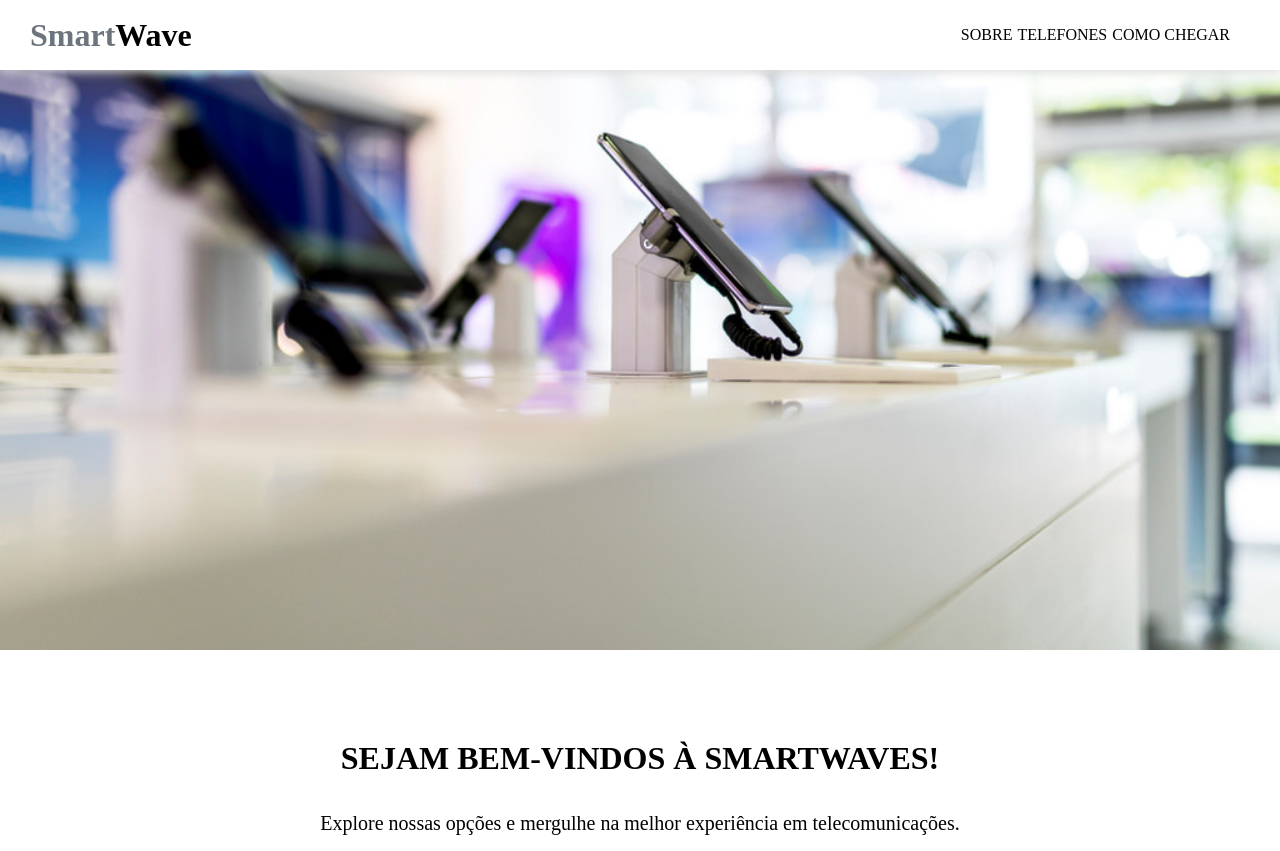
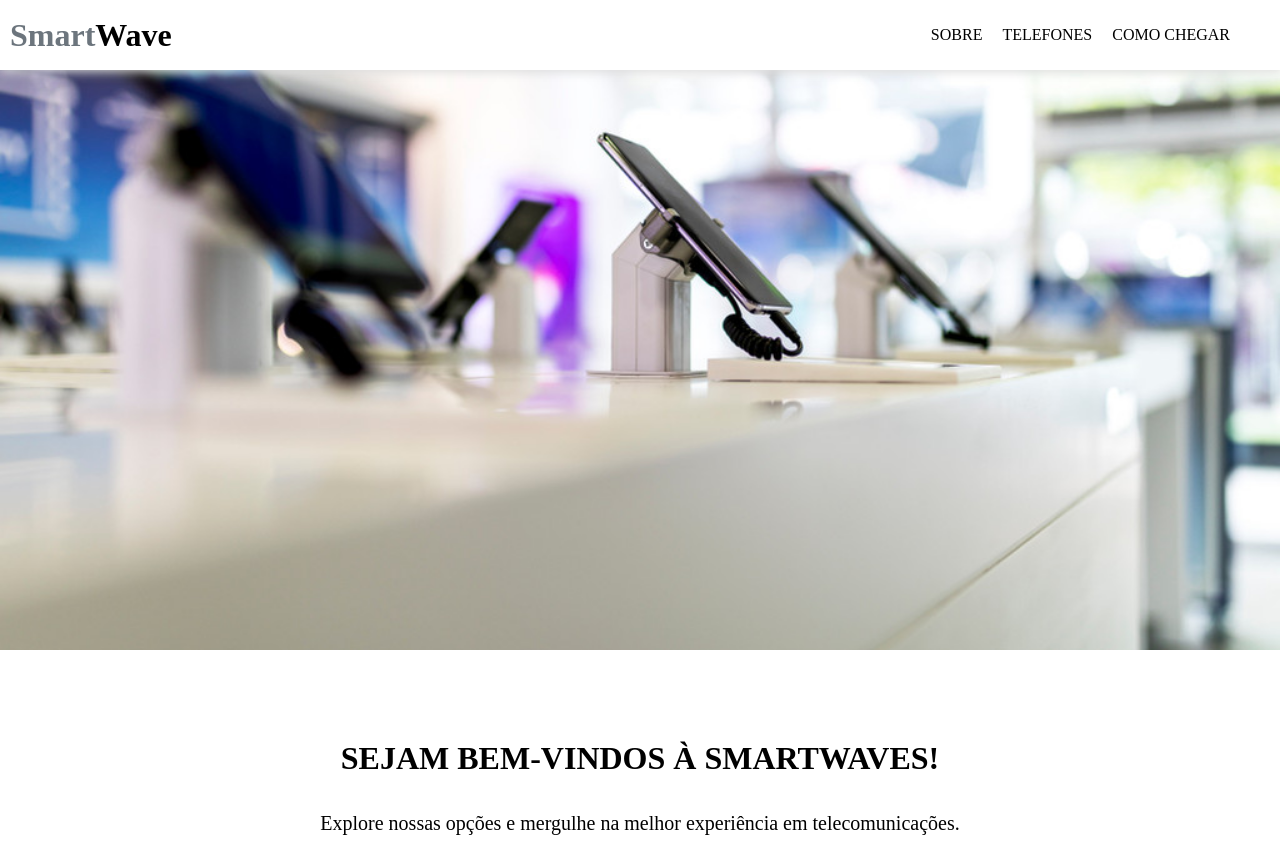
Before and after one commit to SantosKTM/SmartWaves, a plain HTML site: page index.html in a window 1280 px wide. Shown: the top 851 px of the page. Drawn offline with Linux system fonts and the light colour scheme; a web font is replaced by a local one.

Commit message:
Add files via upload

```diff
--- a/style.css
+++ b/style.css
@@ -52,7 +52,7 @@ header a{
 header .logo{
     font-family: 'cedora-bold';
     color: #6c757d;
-    padding-left: 30px;
+    padding-left: 10px;
 }
 
 header h1 span{
@@ -70,7 +70,7 @@ header .menu ul{
     display: flex;
     align-items: center;
     list-style: none;
-    gap: 5px;
+    gap: 20px;
     font-family: 'cedora';
 }
 
```
